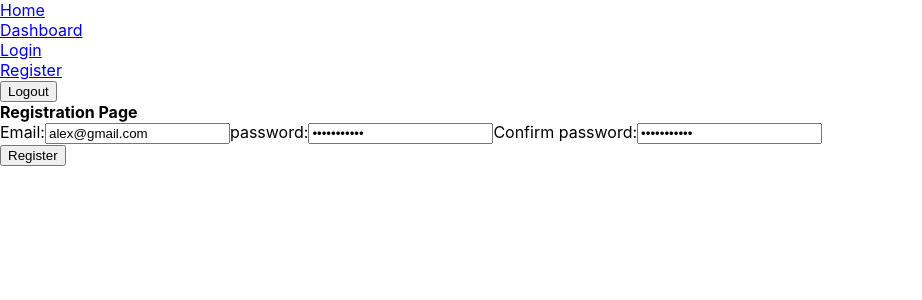
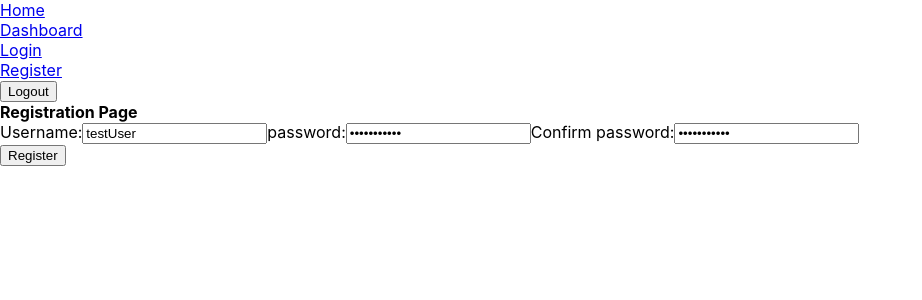
Before and after one commit to AlexanderPuhl/workout_tracker_react, a React (Create React App) app: page /register in a window 1280 px wide. Shown: the top 300 px of the page, without its empty margins (0-922 px from the left). Built offline with nearby package versions, Linux system fonts and the light colour scheme; no server answers.

Commit message:
Registration is working

```diff
--- a/src/hooks/useAuthentication.js
+++ b/src/hooks/useAuthentication.js
@@ -46,7 +46,7 @@ export default function useAuthentication({ values }) {
       body: JSON.stringify({
         username: values.username,
         password: values.password,
-        roleId: 1,
+        role_id: 1,
       }),
     })
       .then((res) => res.json())
@@ -66,9 +66,9 @@ export default function useAuthentication({ values }) {
       }),
     })
       .then((res) => res.json())
-      .then(({ accessToken, user }) => {
-        storeAuthInfo(accessToken);
-        return user;
+      .then(({ authToken }) => {
+        storeAuthInfo(authToken);
+        return authToken;
       })
       .catch((e) => {
         console.log(e);
--- a/src/pages/Registration.jsx
+++ b/src/pages/Registration.jsx
@@ -8,7 +8,7 @@ function RegistrationPage() {
   const { setAuthenticated } = useAuthenticated();
   const history = useHistory();
   const { values, updateValue } = useForm({
-    email: "alex@gmail.com",
+    username: "testUser",
     password: "supersecret",
     confirmPassword: "supersecret",
   });
@@ -17,8 +17,8 @@ function RegistrationPage() {
 
   async function handleClick(e) {
     e.preventDefault();
-    const user = await submitRegistration(values);
-    if (user) {
+    const authToken = await submitRegistration(values);
+    if (authToken) {
       setAuthenticated(true);
       history.push("/dashboard");
     }
@@ -29,13 +29,13 @@ function RegistrationPage() {
       <h2>Registration Page</h2>
       <form onSubmit={handleClick}>
         <fieldset>
-          <label htmlFor="email">
-            Email:
+          <label htmlFor="username">
+            Username:
             <input
-              type="email"
-              name="email"
-              id="email"
-              value={values.email}
+              type="text"
+              name="username"
+              id="username"
+              value={values.username}
               onChange={updateValue}
               required
             />
```
